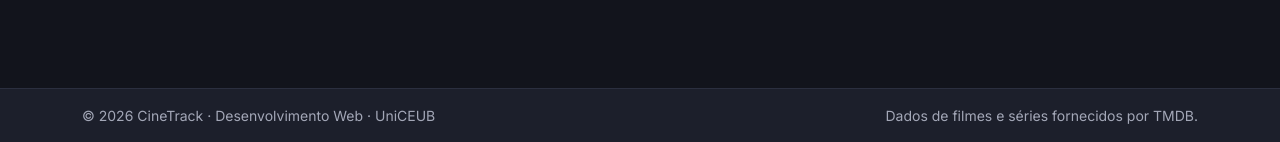
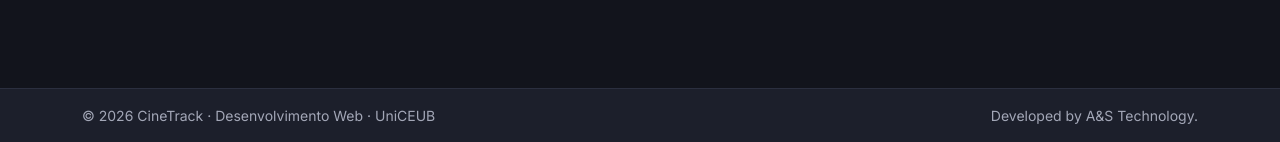
Before and after one commit to ArthurNeiva017/Projeto-Desenvolvimento-Web, a Django app: a page that uses cinetrack/templates/base.html in a window 1280 px wide. Shown: the part 658-800 px from the top of the page. Run offline with Django 5.2, Linux system fonts and the light colour scheme; parts of the project's set-up code (start-up, migrations or seed data) failed here and were passed over.

Commit message:
Update footer text in base.html

```diff
--- a/cinetrack/templates/base.html
+++ b/cinetrack/templates/base.html
@@ -44,7 +44,7 @@
         <div class="container d-flex flex-column flex-sm-row justify-content-between gap-2 small">
             <span>&copy; 2026 CineTrack · Desenvolvimento Web · UniCEUB</span>
             {# Atribuição exigida pelos termos de uso da API do TMDB #}
-            <span>Dados de filmes e séries fornecidos por TMDB.</span>
+            <span>Developed by A&S Technology.</span>
         </div>
     </footer>
 
```
